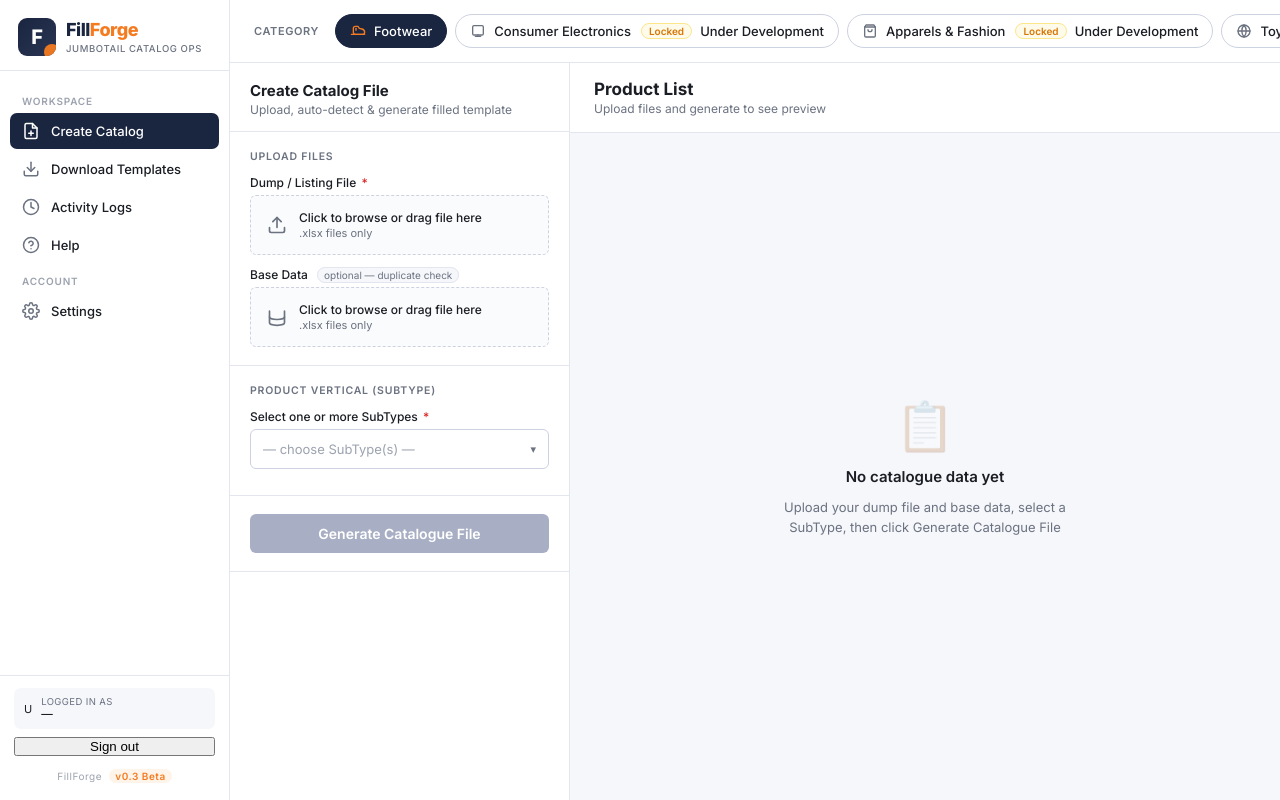
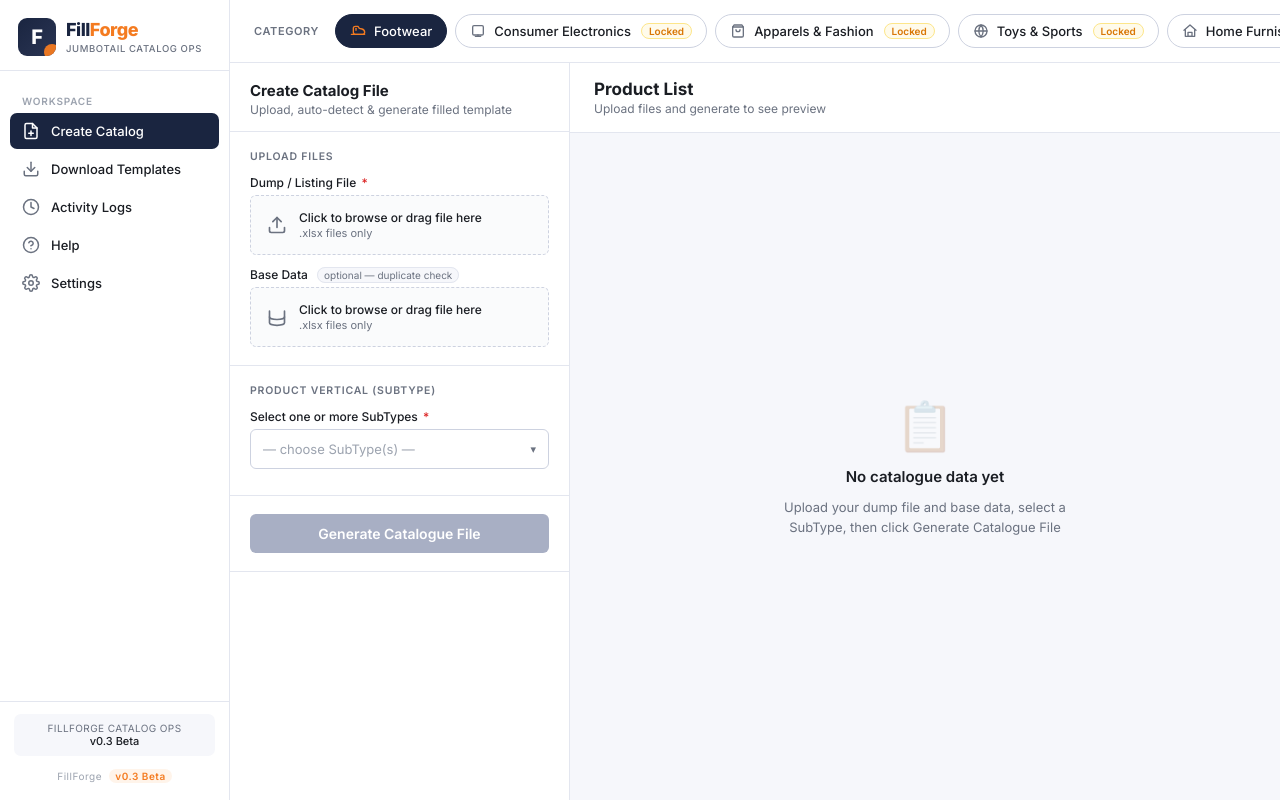
Before and after one commit to alibinhussain-star/FillForge, a Flask app: page / in a window 1280 px wide. Run offline with Flask 3, Linux system fonts and the light colour scheme; data that the repository does not hold is empty.

Commit message:
Update index.html

```diff
--- a/templates/index.html
+++ b/templates/index.html
@@ -277,7 +277,6 @@ svg{display:block}
       Help
     </button>
 
-    <div class="sb-section">Account</div>
     <button class="sb-item" onclick="openConfig()">
       <span class="sb-icon"><svg width="18" height="18" viewBox="0 0 24 24" fill="none" stroke="currentColor" stroke-width="2" stroke-linecap="round" stroke-linejoin="round"><circle cx="12" cy="12" r="3"/><path d="M19.4 15a1.65 1.65 0 0 0 .33 1.82l.06.06a2 2 0 1 1-2.83 2.83l-.06-.06a1.65 1.65 0 0 0-1.82-.33 1.65 1.65 0 0 0-1 1.51V21a2 2 0 0 1-4 0v-.09A1.65 1.65 0 0 0 9 19.4a1.65 1.65 0 0 0-1.82.33l-.06.06a2 2 0 1 1-2.83-2.83l.06-.06a1.65 1.65 0 0 0 .33-1.82 1.65 1.65 0 0 0-1.51-1H3a2 2 0 0 1 0-4h.09A1.65 1.65 0 0 0 4.6 9a1.65 1.65 0 0 0-.33-1.82l-.06-.06a2 2 0 1 1 2.83-2.83l.06.06a1.65 1.65 0 0 0 1.82.33H9a1.65 1.65 0 0 0 1-1.51V3a2 2 0 0 1 4 0v.09a1.65 1.65 0 0 0 1 1.51 1.65 1.65 0 0 0 1.82-.33l.06-.06a2 2 0 1 1 2.83 2.83l-.06.06a1.65 1.65 0 0 0-.33 1.82V9a1.65 1.65 0 0 0 1.51 1H21a2 2 0 0 1 0 4h-.09a1.65 1.65 0 0 0-1.51 1z"/></svg></span>
       Settings
@@ -285,14 +284,12 @@ svg{display:block}
   </nav>
 
   <div class="sb-foot">
-    <div class="user-box">
-      <div class="user-avatar" id="user-avatar">U</div>
-      <div class="user-text">
-        <div class="user-label">Logged in as</div>
-        <div class="user-email" id="user-email" title="">—</div>
+    <div class="user-box" style="justify-content:center">
+      <div class="user-text" style="text-align:center">
+        <div class="user-label" style="font-size:10px; color:var(--muted)">FillForge Catalog Ops</div>
+        <div class="user-email" style="font-size:11px; color:var(--text); font-weight:500">v0.3 Beta</div>
       </div>
     </div>
-    <button class="logout-btn" onclick="logout()">Sign out</button>
     <div class="sb-ver">FillForge <span class="badge">v0.3 Beta</span></div>
   </div>
 </aside>
@@ -311,25 +308,21 @@ svg{display:block}
       <span class="vert-icon"><svg width="16" height="16" viewBox="0 0 24 24" fill="none" stroke="currentColor" stroke-width="2" stroke-linecap="round" stroke-linejoin="round"><rect x="4" y="4" width="16" height="14" rx="2"/><line x1="8" y1="20" x2="16" y2="20"/><line x1="12" y1="18" x2="12" y2="20"/></svg></span>
       Consumer Electronics
       <span class="vert-lock">Locked</span>
-      <span class="vert-lock-tip">Under Development</span>
     </button>
     <button class="vert-tog" onclick="showComingSoon(this)">
       <span class="vert-icon"><svg width="16" height="16" viewBox="0 0 24 24" fill="none" stroke="currentColor" stroke-width="2" stroke-linecap="round" stroke-linejoin="round"><path d="M20 6H4l2-3h12l2 3z"/><path d="M4 6v13a2 2 0 0 0 2 2h12a2 2 0 0 0 2-2V6"/><path d="M9 10a3 3 0 0 0 6 0"/></svg></span>
       Apparels &amp; Fashion
       <span class="vert-lock">Locked</span>
-      <span class="vert-lock-tip">Under Development</span>
     </button>
     <button class="vert-tog" onclick="showComingSoon(this)">
       <span class="vert-icon"><svg width="16" height="16" viewBox="0 0 24 24" fill="none" stroke="currentColor" stroke-width="2" stroke-linecap="round" stroke-linejoin="round"><circle cx="12" cy="12" r="9"/><path d="M3 12h18"/><path d="M12 3a14 14 0 0 1 0 18M12 3a14 14 0 0 0 0 18"/></svg></span>
       Toys &amp; Sports
       <span class="vert-lock">Locked</span>
-      <span class="vert-lock-tip">Under Development</span>
     </button>
     <button class="vert-tog" onclick="showComingSoon(this)">
       <span class="vert-icon"><svg width="16" height="16" viewBox="0 0 24 24" fill="none" stroke="currentColor" stroke-width="2" stroke-linecap="round" stroke-linejoin="round"><path d="M3 11l9-8 9 8"/><path d="M5 10v10h14V10"/><rect x="9" y="14" width="6" height="6"/></svg></span>
       Home Furnishing
       <span class="vert-lock">Locked</span>
-      <span class="vert-lock-tip">Under Development</span>
     </button>
   </div>
 
@@ -588,22 +581,6 @@ svg{display:block}
 
 <script>
 
-
-const USER_EMAIL = "{{ user_email|default('', true) }}";
-
-/* user header */
-(function initUser(){
-  if(!USER_EMAIL) return;
-  document.getElementById('user-email').textContent = USER_EMAIL;
-  document.getElementById('user-email').title = USER_EMAIL;
-  document.getElementById('user-avatar').textContent = USER_EMAIL[0].toUpperCase();
-})();
-
-/* logout */
-async function logout(){
-  await fetch('/auth/logout',{method:'POST'});
-  location.href = '/login';
-}
 
 /* view switching */
 function switchView(name){
```
